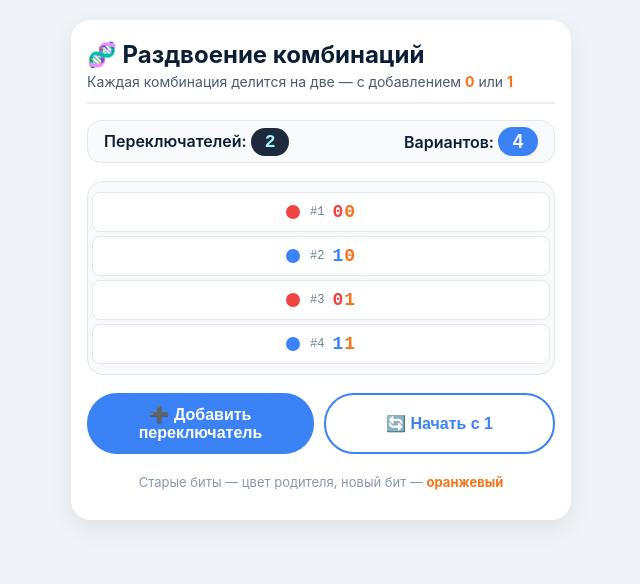
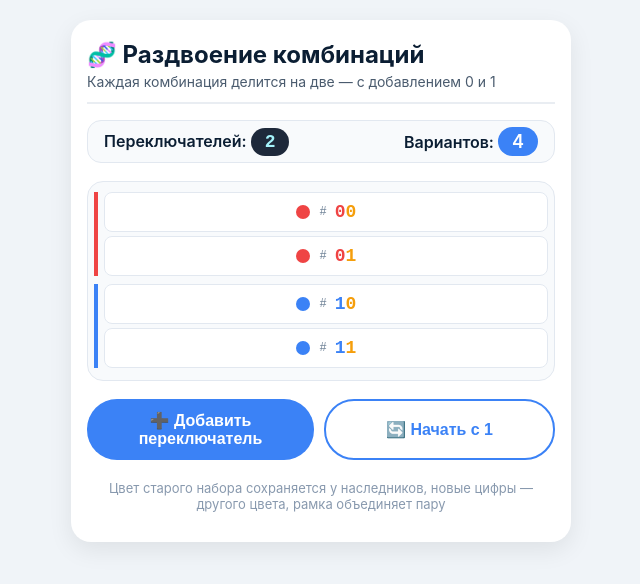
Before and after one commit to karagota/tests, a plain HTML site: page bits2.html in a window 1280 px wide. Both pictures are taken after a click on the button "➕ Добавить переключатель". Shown: the whole page, without its empty margins (319-959 px from the left). Drawn offline with Linux system fonts and the light colour scheme.

Commit message:
Update bits2.html
add frame

```diff
--- a/bits2.html
+++ b/bits2.html
@@ -3,13 +3,9 @@
 <head>
     <meta charset="UTF-8">
     <meta name="viewport" content="width=device-width, initial-scale=1.0, maximum-scale=1.0, user-scalable=yes">
-    <title>Раздвоение комбинаций с цветной разметкой</title>
+    <title>Раздвоение комбинаций</title>
     <style>
-        * {
-            box-sizing: border-box;
-            margin: 0;
-            padding: 0;
-        }
+        * { box-sizing: border-box; margin: 0; padding: 0; }
         body {
             font-family: -apple-system, BlinkMacSystemFont, "Segoe UI", Roboto, Helvetica, Arial, sans-serif;
             background: #f0f4f8;
@@ -46,8 +42,6 @@
             border: 1px solid #e2e8f0;
             margin-bottom: 18px;
             font-weight: 600;
-            flex-wrap: wrap;
-            gap: 8px;
         }
         .status .bits {
             background: #1e293b;
@@ -67,7 +61,7 @@
         .combo-container {
             min-height: 120px;
             margin: 12px 0 18px;
-            padding: 10px 4px;
+            padding: 10px 6px;
             background: #f8fafc;
             border-radius: 16px;
             border: 1px solid #e2e8f0;
@@ -77,7 +71,7 @@
         .combo-list {
             display: flex;
             flex-direction: column;
-            gap: 4px;
+            gap: 6px;
             transition: all 0.3s ease;
         }
         .combo-row {
@@ -86,7 +80,7 @@
             justify-content: center;
             padding: 6px 8px;
             font-family: "Courier New", monospace;
-            font-weight: 600;
+            font-weight: 700;
             font-size: 18px;
             background: white;
             border-radius: 8px;
@@ -103,6 +97,14 @@
             margin-right: 8px;
             font-weight: 400;
         }
+        /* Цветные символы */
+        .combo-row .old-part {
+            color: #1e293b;
+            font-weight: 700;
+        }
+        .combo-row .new-digit {
+            font-weight: 700;
+        }
         .combo-row .color-dot {
             width: 14px;
             height: 14px;
@@ -111,17 +113,16 @@
             margin-right: 10px;
             flex-shrink: 0;
         }
-        .combo-row .inherited {
-            color: inherit;
-        }
-        .combo-row .newbit {
-            color: #f97316; /* оранжевый */
-            font-weight: 800;
-        }
-        .combo-row .bits-container {
-            display: inline-flex;
-            gap: 0;
-            letter-spacing: 1px;
+        /* Группа из двух строк (пара наследников) */
+        .combo-group {
+            display: flex;
+            flex-direction: column;
+            gap: 4px;
+            border-left: 4px solid #ccc;
+            padding-left: 6px;
+            margin-bottom: 2px;
+            border-radius: 0 8px 8px 0;
+            transition: border-color 0.5s;
         }
         /* Анимация исчезновения (раздвоения) */
         .combo-row.split {
@@ -222,7 +223,7 @@
 <body>
 <div class="container">
     <h1>🧬 Раздвоение комбинаций</h1>
-    <div class="subhead">Каждая комбинация делится на две — с добавлением <span style="color:#f97316; font-weight:bold;">0</span> или <span style="color:#f97316; font-weight:bold;">1</span></div>
+    <div class="subhead">Каждая комбинация делится на две — с добавлением 0 и 1</div>
 
     <div class="status">
         <span>Переключателей: <span class="bits" id="bitCountDisplay">1</span></span>
@@ -240,7 +241,7 @@
         <button class="btn outline" id="resetBtn">🔄 Начать с 1</button>
     </div>
 
-    <div class="footer">Старые биты — цвет родителя, новый бит — <span style="color:#f97316; font-weight:bold;">оранжевый</span></div>
+    <div class="footer">Цвет старого набора сохраняется у наследников, новые цифры — другого цвета, рамка объединяет пару</div>
 </div>
 
 <script>
@@ -248,7 +249,7 @@
         let currentBits = 1;
         let combos = ['0', '1']; // массив строк
         let isAnimating = false;
-        let colorMap = {}; // строка -> цвет для унаследованной части
+        let colorMap = {}; // для хранения цвета родительской комбинации
 
         const comboList = document.getElementById('comboList');
         const bitCountDisplay = document.getElementById('bitCountDisplay');
@@ -260,66 +261,38 @@
         // Генерация случайного цвета (насыщенного)
         function randomColor() {
             const hue = Math.floor(Math.random() * 360);
-            return `hsl(${hue}, 70%, 55%)`;
+            return `hsl(${hue}, 70%, 60%)`;
         }
 
-        // Создание элемента строки с цветной разметкой
-        function createComboRow(combo, color, index) {
-            const row = document.createElement('div');
-            row.className = 'combo-row';
+        // Создание HTML для одной комбинации с цветами и рамкой
+        function createRowHTML(combo, color, isAppear = false) {
+            // Последний символ — новый, остальные — старые
+            const oldPart = combo.slice(0, -1);
+            const newDigit = combo.slice(-1);
+            // Цвет для добавленной цифры — контрастный к цвету родителя
+            // Используем дополнительный цвет (желтый или оранжевый)
+            const digitColor = '#f59e0b'; // жёлтый
 
-            // Цветной кружок
-            const dot = document.createElement('span');
-            dot.className = 'color-dot';
-            dot.style.backgroundColor = color;
-            row.appendChild(dot);
-
-            // Номер
-            const label = document.createElement('span');
-            label.className = 'label';
-            label.textContent = `#${index+1}`;
-            row.appendChild(label);
-
-            // Контейнер для битов
-            const container = document.createElement('span');
-            container.className = 'bits-container';
-
-            // Разбиваем строку: старые биты и последний (новый)
-            if (combo.length === 1) {
-                // Первый шаг: всего один бит, его тоже считаем унаследованным?
-                // Но для первого шага мы просто покажем его цветом родителя (или специальным)
-                // Для наглядности на первом шаге сделаем все биты цветом родителя (без оранжевого)
-                const span = document.createElement('span');
-                span.textContent = combo;
-                span.style.color = color;
-                container.appendChild(span);
-            } else {
-                const inherited = combo.slice(0, -1);
-                const newBit = combo.slice(-1);
-                // Унаследованная часть
-                const spanInherited = document.createElement('span');
-                spanInherited.textContent = inherited;
-                spanInherited.style.color = color;
-                container.appendChild(spanInherited);
-                // Новый бит
-                const spanNew = document.createElement('span');
-                spanNew.textContent = newBit;
-                spanNew.className = 'newbit'; // оранжевый
-                container.appendChild(spanNew);
-            }
-
-            row.appendChild(container);
-            return row;
+            return `
+                <div class="combo-row ${isAppear ? 'appear' : ''}">
+                    <span class="color-dot" style="background-color: ${color};"></span>
+                    <span class="label">#</span>
+                    <span class="old-part" style="color: ${color};">${oldPart}</span>
+                    <span class="new-digit" style="color: ${digitColor};">${newDigit}</span>
+                </div>
+            `;
         }
 
-        // Рендеринг списка (без анимации, используется при сбросе)
+        // Функция рендеринга списка (при сбросе)
         function renderCombos() {
             comboList.innerHTML = '';
+            // Группируем по две? Для старта просто строки
             combos.forEach((combo, index) => {
                 const color = colorMap[combo] || randomColor();
-                if (!colorMap[combo]) colorMap[combo] = color;
-                const row = createComboRow(combo, color, index);
-                comboList.appendChild(row);
+                const rowHTML = createRowHTML(combo, color, false);
+                const temp = document.createElement('div');
+                temp.innerHTML = rowHTML;
+                comboList.appendChild(temp.firstElementChild);
             });
             updateStatus();
         }
@@ -350,14 +323,19 @@
             oldCombos.forEach(c => newCombos.push(c + '0'));
             oldCombos.forEach(c => newCombos.push(c + '1'));
 
-            // 3. Назначаем цвета для новых: каждая пара наследует цвет родителя
+            // 3. Назначаем цвета: каждая пара наследует цвет родителя
             const newColors = [];
-            oldColors.forEach(col => newColors.push(col));
-            oldColors.forEach(col => newColors.push(col));
+            oldColors.forEach(col => { newColors.push(col); });
+            oldColors.forEach(col => { newColors.push(col); });
 
-            // 4. Анимируем исчезновение старых строк
+            // 4. Обновляем colorMap
+            newCombos.forEach((combo, idx) => {
+                colorMap[combo] = newColors[idx];
+            });
+
+            // 5. Анимируем исчезновение старых строк
             const rows = comboList.querySelectorAll('.combo-row');
-            rows.forEach((row, idx) => {
+            rows.forEach((row) => {
                 row.classList.add('split');
                 row.addEventListener('animationend', function handler() {
                     row.removeEventListener('animationend', handler);
@@ -365,29 +343,50 @@
                 });
             });
 
-            // 5. Через задержку добавляем новые строки с анимацией появления
+            // 6. Через задержку добавляем новые строки с группировкой по парам
             setTimeout(() => {
                 // Обновляем состояние
                 combos = newCombos;
                 currentBits++;
-                // Обновляем colorMap для новых комбинаций
-                newCombos.forEach((combo, idx) => {
-                    colorMap[combo] = newColors[idx];
-                });
 
-                // Создаём новые строки
-                newCombos.forEach((combo, index) => {
-                    const color = newColors[index];
-                    const row = createComboRow(combo, color, index);
-                    row.classList.add('appear');
-                    comboList.appendChild(row);
-                });
+                // Очищаем список (на случай, если остались элементы)
+                comboList.innerHTML = '';
+
+                // Группируем новые комбинации по парам (родитель + его наследники)
+                // oldCombos.length == количество родителей
+                const parentCount = oldCombos.length;
+                for (let i = 0; i < parentCount; i++) {
+                    // Создаём группу (рамка)
+                    const group = document.createElement('div');
+                    group.className = 'combo-group';
+                    // Цвет рамки — цвет родителя
+                    const parentColor = oldColors[i];
+                    group.style.borderColor = parentColor;
+
+                    // Первая дочь (с 0)
+                    const child0 = newCombos[i];
+                    const color0 = newColors[i];
+                    const row0HTML = createRowHTML(child0, color0, true);
+                    const temp0 = document.createElement('div');
+                    temp0.innerHTML = row0HTML;
+                    group.appendChild(temp0.firstElementChild);
+
+                    // Вторая дочь (с 1)
+                    const child1 = newCombos[i + parentCount];
+                    const color1 = newColors[i + parentCount];
+                    const row1HTML = createRowHTML(child1, color1, true);
+                    const temp1 = document.createElement('div');
+                    temp1.innerHTML = row1HTML;
+                    group.appendChild(temp1.firstElementChild);
+
+                    comboList.appendChild(group);
+                }
 
                 updateStatus();
                 message.classList.remove('show');
                 isAnimating = false;
                 addBtn.disabled = false;
-            }, 600); // соответствует длительности анимации split
+            }, 600); // совпадает с длительностью split
         }
 
         // Сброс к 1 биту
@@ -396,10 +395,7 @@
             comboList.innerHTML = '';
             combos = ['0', '1'];
             currentBits = 1;
-            colorMap = {};
-            // Присвоим цвета для двух начальных комбинаций
-            colorMap['0'] = '#ef4444';
-            colorMap['1'] = '#3b82f6';
+            colorMap = { '0': '#ef4444', '1': '#3b82f6' };
             renderCombos();
             updateStatus();
             addBtn.disabled = false;
```
